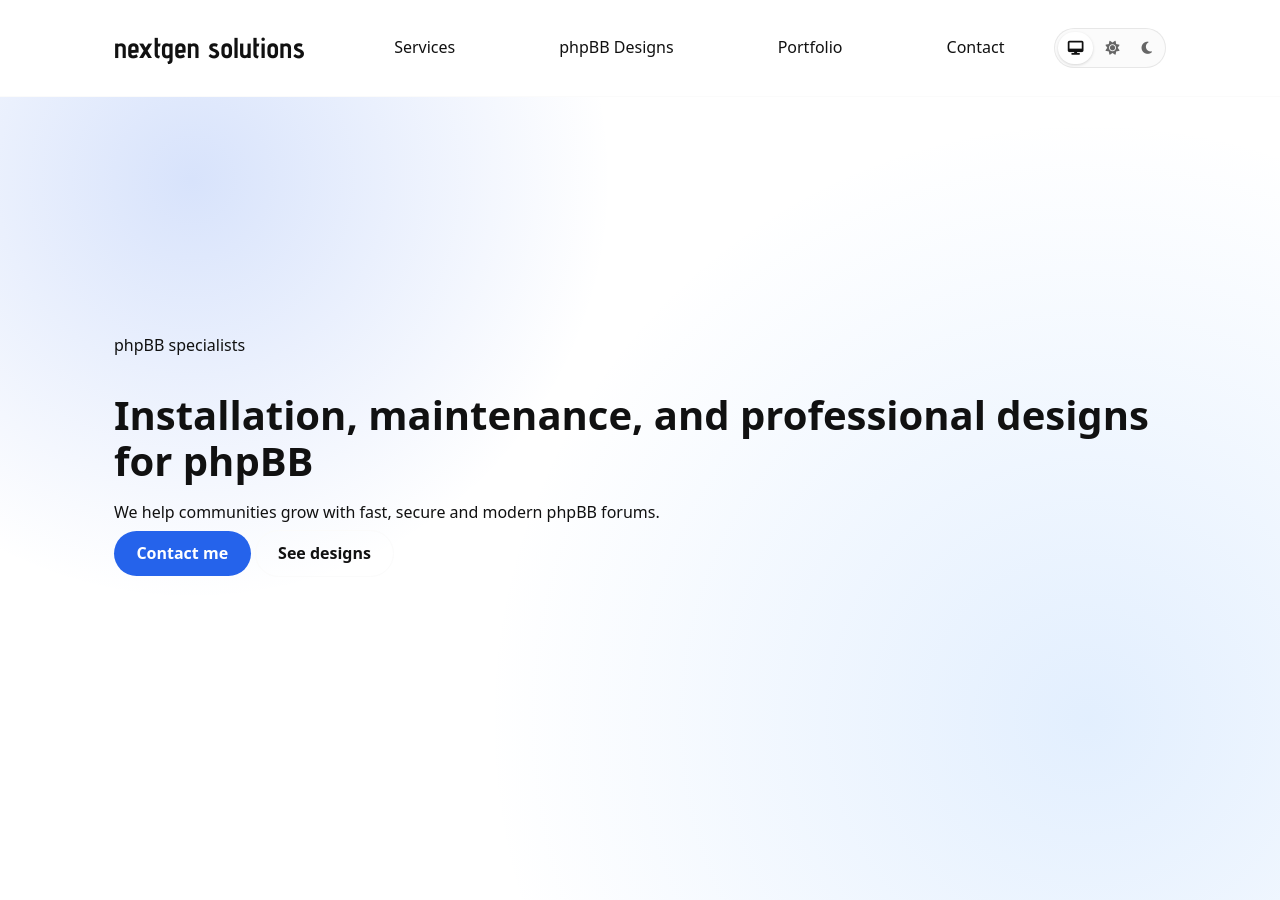
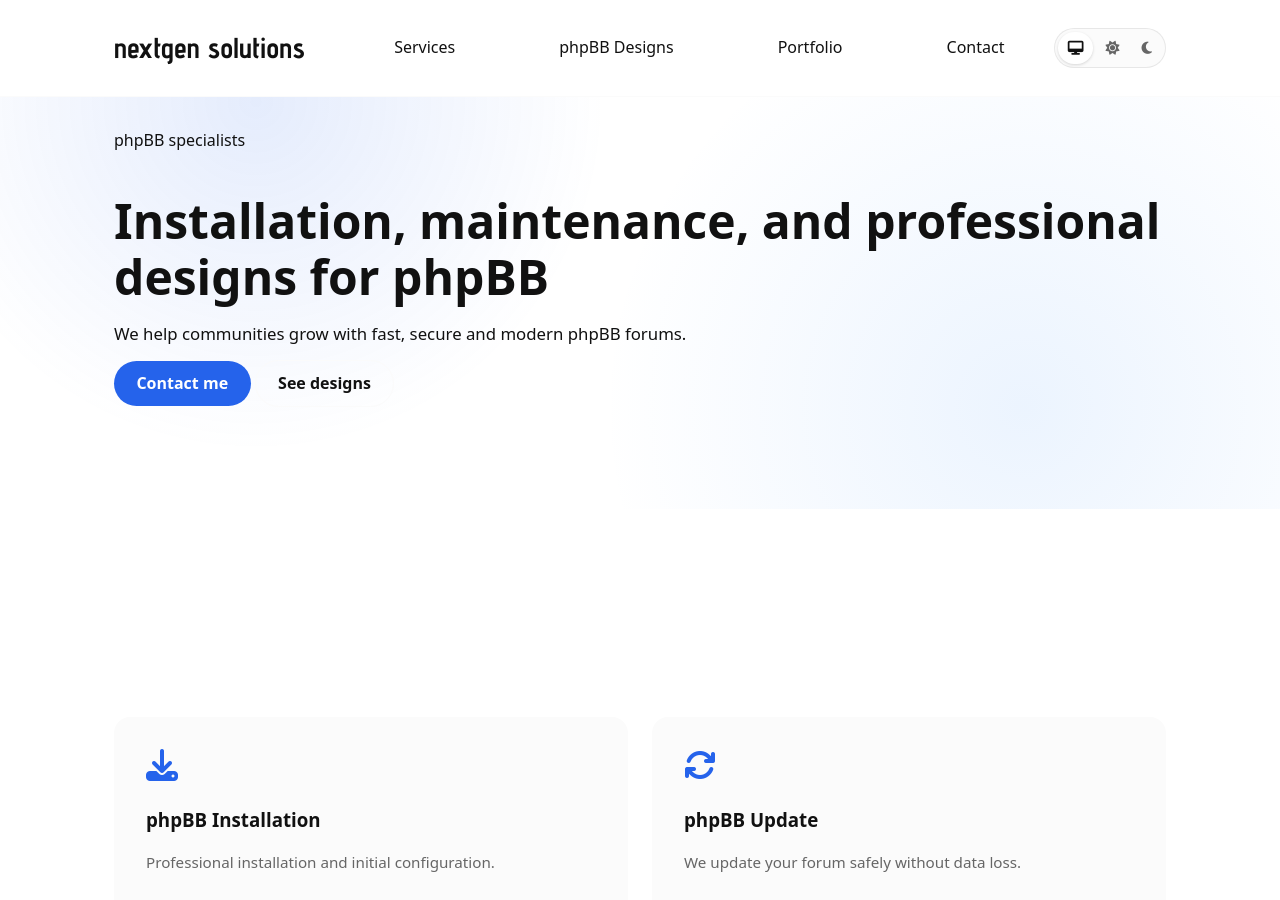
Before and after one commit to nextgen-solutions-gt/nextgen-solutions-gt.github.io, a Jekyll site: the page built from index.md, in a window 1280 px wide and 900 px high. Built offline with Jekyll 4.4.1, drawn with Linux system fonts in a browser that asks for light colours.

Commit message:
Improvements hero

```diff
--- a/assets/css/style.css
+++ b/assets/css/style.css
@@ -280,20 +280,35 @@
 }
 
 .hero {
-  min-height: 100vh;
+  padding-top: 5rem;
+  padding-bottom: 4rem;
+
+  min-height: auto;        /* ← elimina fullscreen */
   display: flex;
   align-items: center;
+
   background:
     radial-gradient(
-      600px circle at 15% 20%,
-      rgba(37,99,235,.18),
+      500px circle at 20% 20%,
+      rgba(37, 99, 235, 0.12),
       transparent 70%
     ),
     radial-gradient(
-      800px circle at 85% 80%,
-      rgba(96,165,250,.18),
-      transparent 75%
+      600px circle at 80% 80%,
+      rgba(96, 165, 250, 0.12),
+      transparent 70%
     );
+}
+
+.hero h1 {
+  font-size: clamp(2rem, 4vw, 3rem);
+  line-height: 1.15;
+  margin-bottom: 0.8rem;
+}
+
+.hero-text {
+  font-size: 1.05rem;
+  margin-bottom: 1.5rem;
 }
 
 .hero-grid {
@@ -313,6 +328,17 @@
   max-width: 520px;
   border-radius: 18px;
   box-shadow: 0 30px 60px rgba(0,0,0,.2);
+}
+
+@media (max-width: 768px) {
+  .hero {
+    padding-top: 4.5rem;
+    padding-bottom: 3rem;
+  }
+
+  .hero h1 {
+    font-size: 2rem;
+  }
 }
 
 @media (max-width: 900px) {
```
